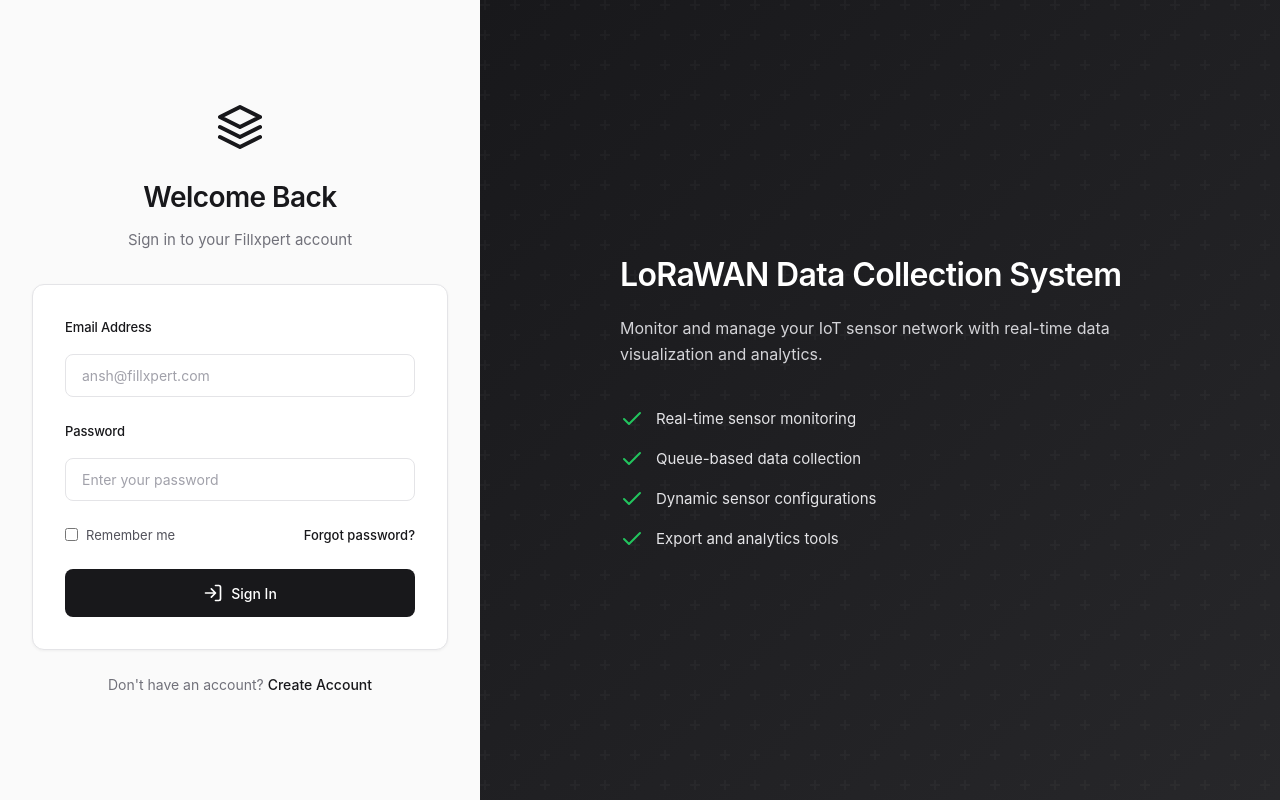
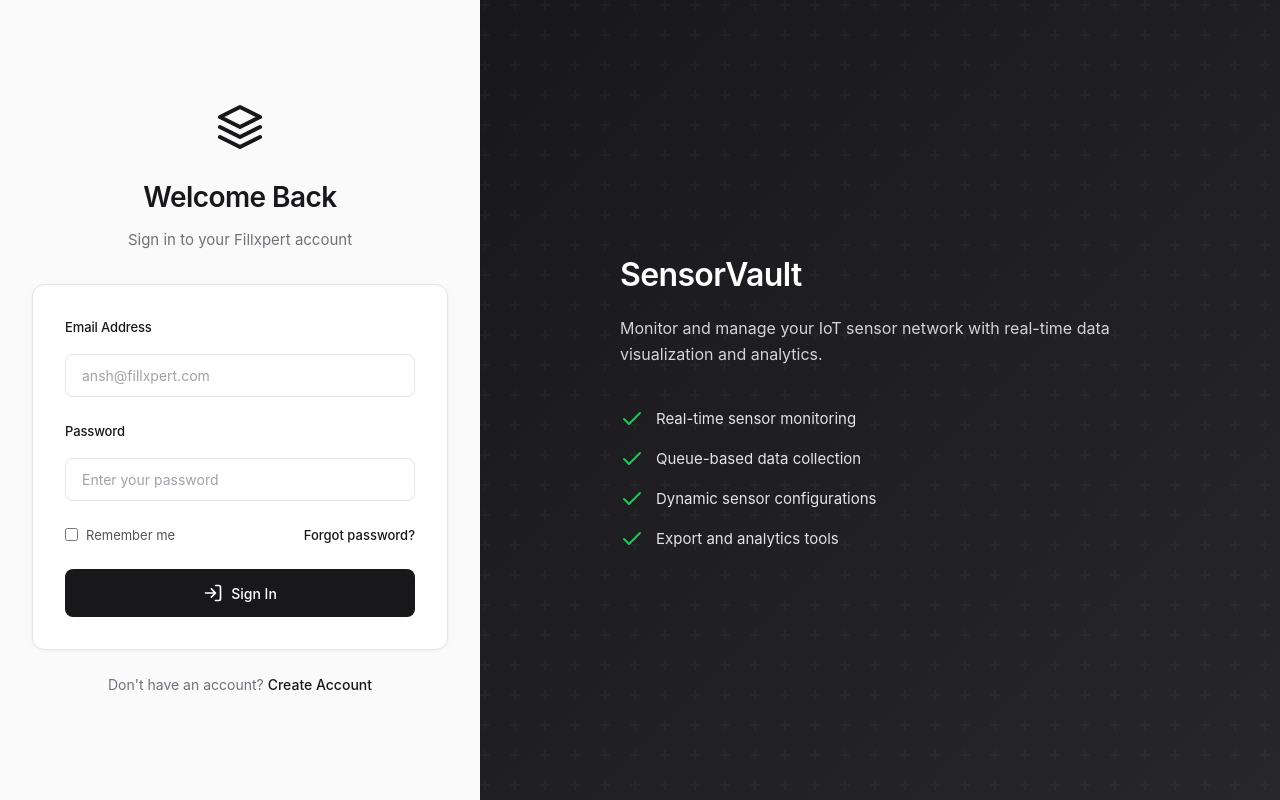
Before and after one commit to AnshBajwa13/lorawan-fillxpert, a React (Create React App) app in the folder frontend/: page /login in a window 1280 px wide. Built offline with nearby package versions, Linux system fonts and the light colour scheme; no server answers; the HTML template or start-up script is replaced by a standard one.

Commit message:
change in login.js title has been changed

```diff
--- a/frontend/src/pages/Login.js
+++ b/frontend/src/pages/Login.js
@@ -171,7 +171,7 @@
 
       <div className="login-info">
         <div className="info-content">
-          <h2>LoRaWAN Data Collection System</h2>
+          <h2>SensorVault</h2>
           <p>Monitor and manage your IoT sensor network with real-time data visualization and analytics.</p>
 
           <div className="features-list">
```
